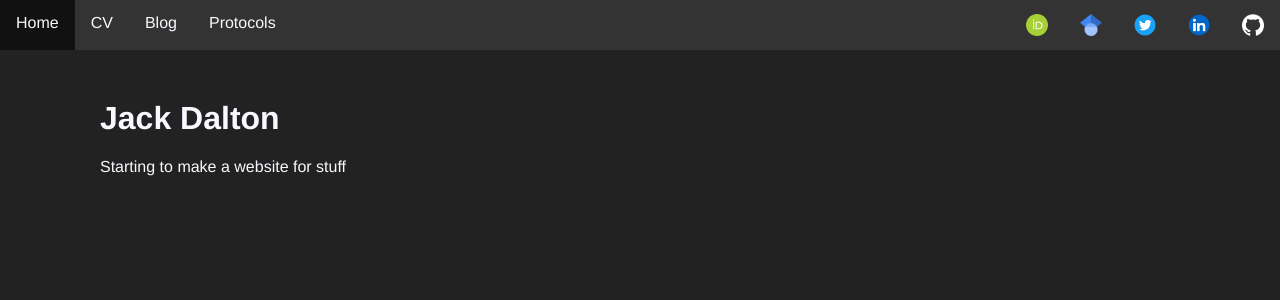
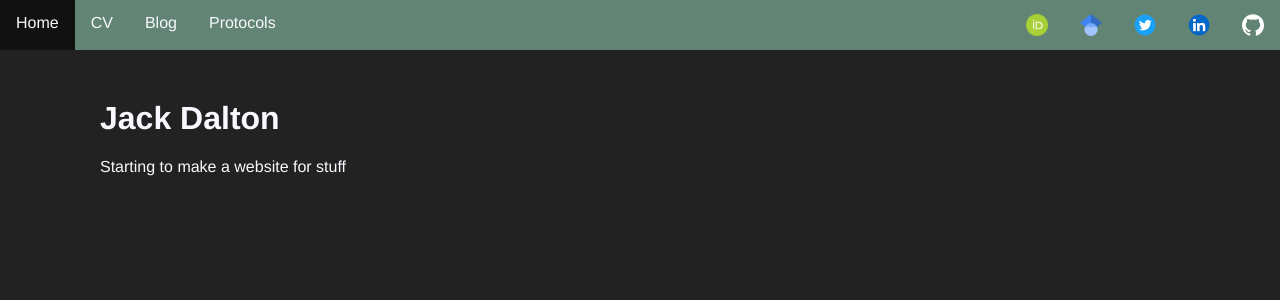
Before and after one commit to JackATDalton/JackATDalton.github.io, a Jekyll site: the page built from index.html, in a window 1280 px wide. Shown: the top 300 px of the page. Built offline with Jekyll 4.4.1, drawn with Linux system fonts in a browser that asks for light colours; some web fonts are replaced.

Commit message:
Update style.css

```diff
--- a/stylesheets/style.css
+++ b/stylesheets/style.css
@@ -15,7 +15,7 @@ nav
   padding: 0;
   height:50px;
   width: 100%;
-  background-color: #333;
+  background-color: #628474;
 }
 
 nav ul
@@ -92,7 +92,7 @@ h2
 {
   width:90%;
   border-radius:1em;
-  background-color: #333;
+  background-color: #628474;
   padding: 1% 3%;
 }
 
```
